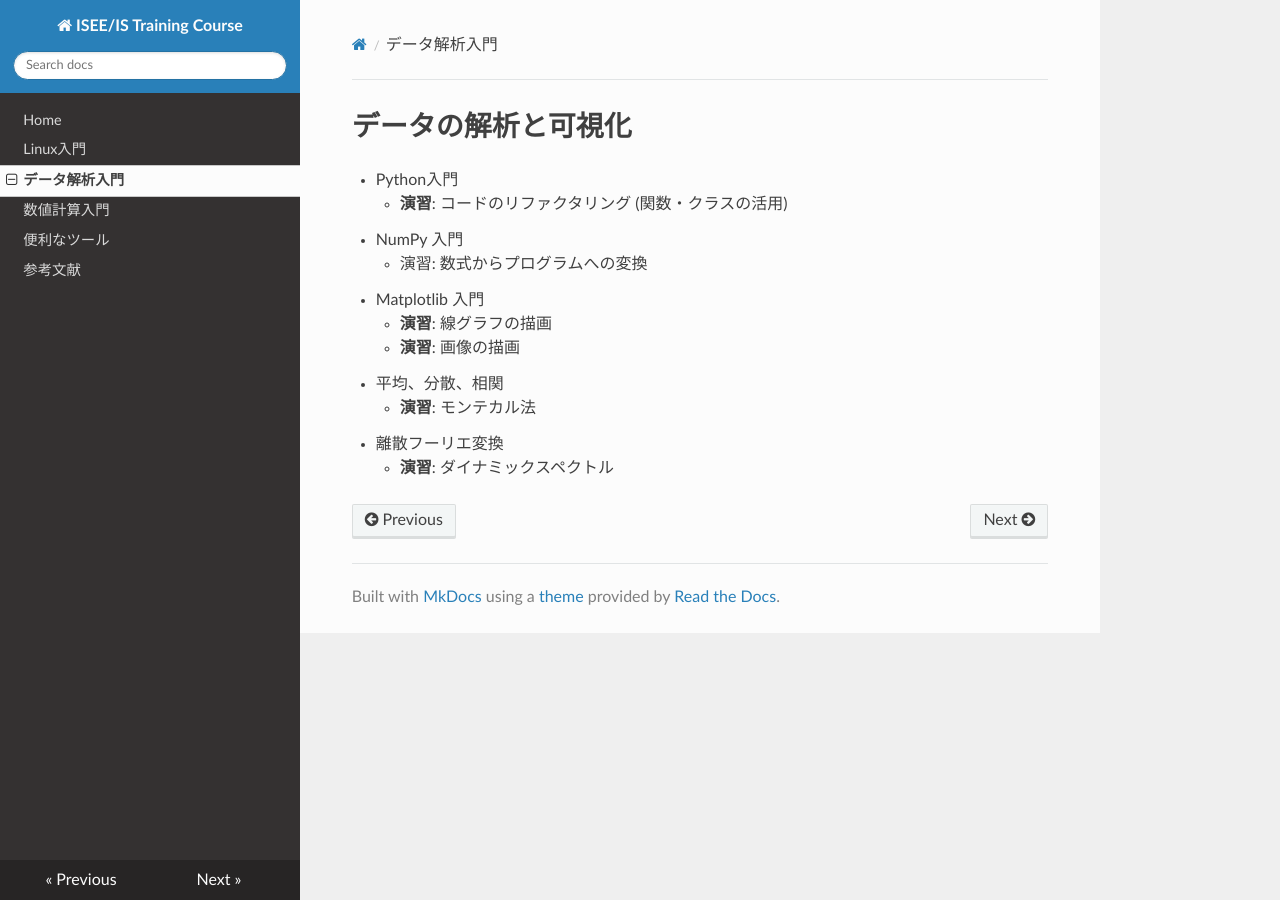
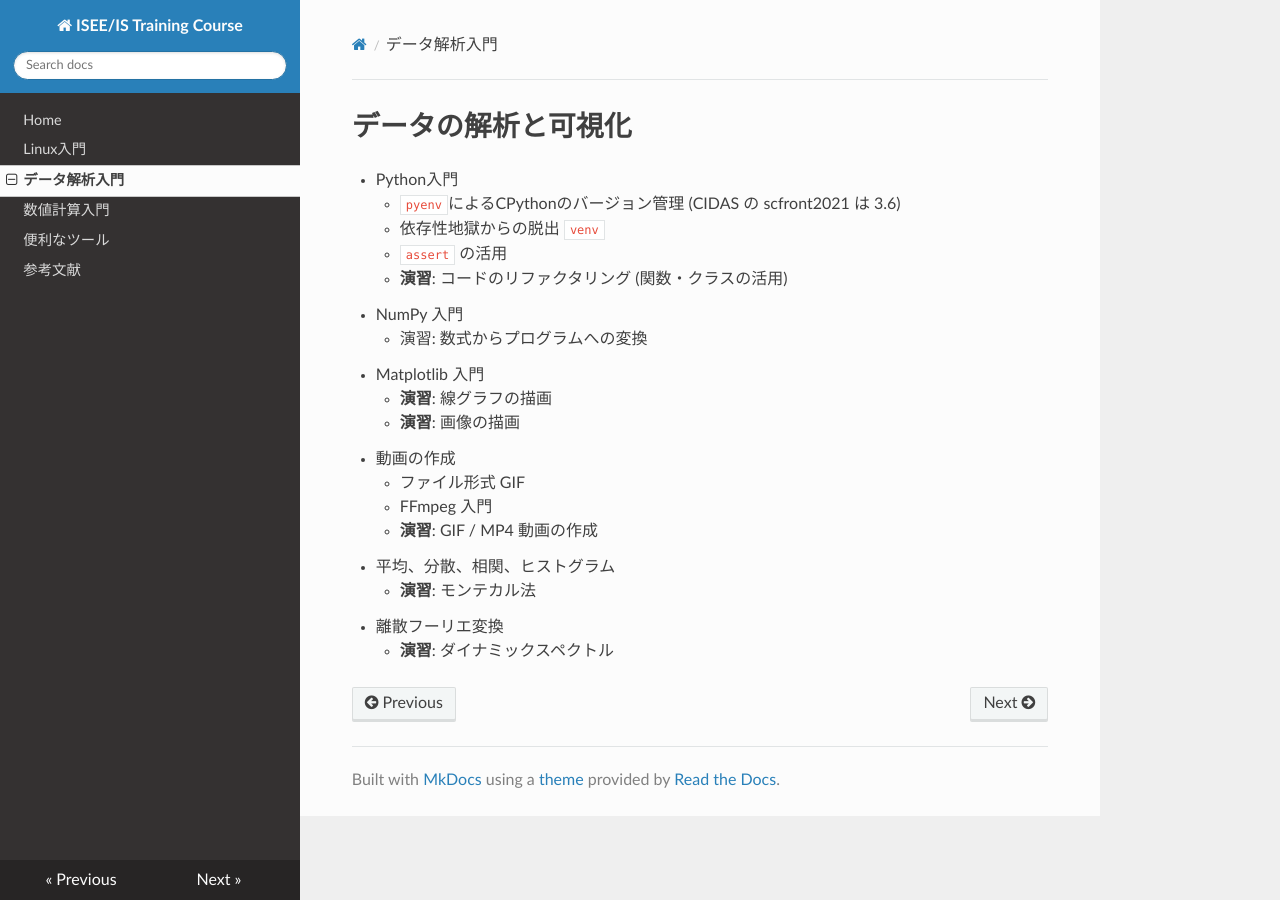
Before and after one commit to is-isee/training_course, an MkDocs documentation site: the page built from docs/data_analysis.md, in a window 1280 px wide. Built offline with MkDocs 1.6.1, drawn with Linux system fonts in a browser that asks for light colours; nearby versions of some CDN libraries.

Commit message:
minor fix

```diff
--- a/docs/data_analysis.md
+++ b/docs/data_analysis.md
@@ -1,13 +1,20 @@
 # データの解析と可視化
 
 - Python入門
+  - `pyenv`によるCPythonのバージョン管理 (CIDAS の scfront2021 は 3.6)
+  - 依存性地獄からの脱出 `venv`
+  - `assert` の活用
   - **演習**: コードのリファクタリング (関数・クラスの活用)
 - NumPy 入門
   - 演習: 数式からプログラムへの変換
 - Matplotlib 入門
   - **演習**: 線グラフの描画
   - **演習**: 画像の描画
-- 平均、分散、相関
+- 動画の作成
+  - ファイル形式 GIF
+  - FFmpeg 入門
+  - **演習**: GIF / MP4 動画の作成
+- 平均、分散、相関、ヒストグラム
   - **演習**: モンテカル法
 - 離散フーリエ変換
   - **演習**: ダイナミックスペクトル
```
Also changed, not shown: docs/useful_tools.md (+0 -4 lines).
